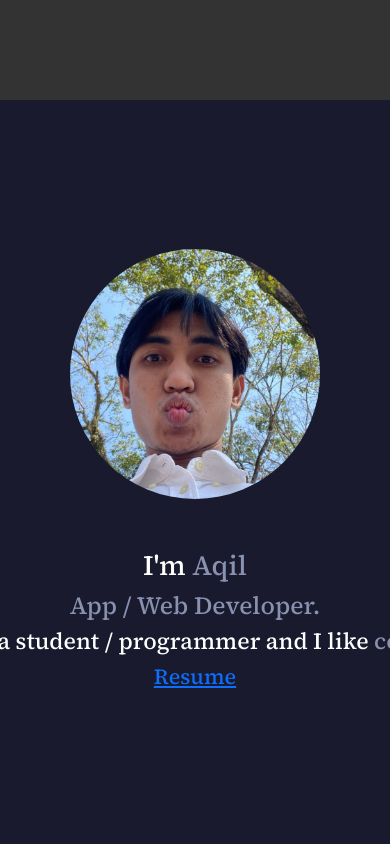
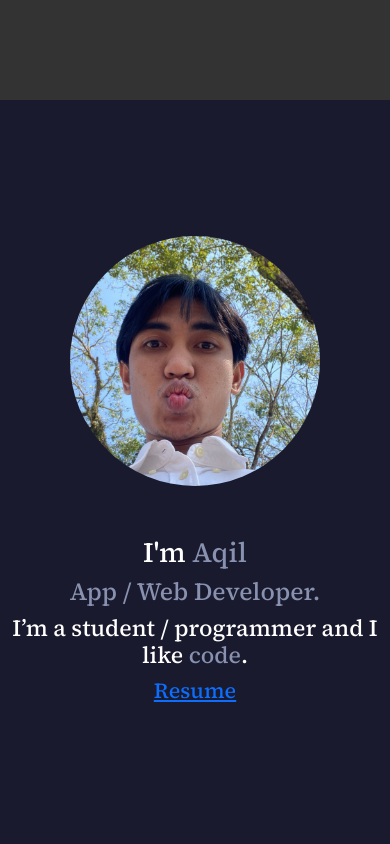
Before and after one commit to aqilsyariman/Portfolio, a plain HTML site: page index.html in a window 390 px wide. Shown: the top 844 px of the page. Drawn offline with nearby package versions, Linux system fonts and the light colour scheme.

Commit message:
chenge the profile tex

```diff
--- a/style.css
+++ b/style.css
@@ -94,16 +94,17 @@ body {
   margin-bottom: 150px;
   color: #ffffff;
 }
-.profile-text h1,
-.profile-text h2,
-.profile-text h3,
-.profile-text h4 {
-  white-space: nowrap; /* Prevents text from wrapping */
-  overflow: hidden; /* Hides overflow text if needed */
-  text-overflow: ellipsis; /* Adds "..." if text overflows */
-  display: inline-block; /* Ensures it only takes the needed width */
+/* --- This is the new fix for small screens --- */
+@media (max-width: 458px) {
+  .profile-text h1,
+  .profile-text h2,
+  .profile-text h3,
+  .profile-text h4 {
+    white-space: normal;  /* This allows the text to wrap */
+    overflow: visible;    /* This ensures the wrapped text is not cut off */
+    display: block;       /* This helps it align center */
+  }
 }
-
 .profile-text * {
   display: inline-block;
   /* text-align: center; */
```
